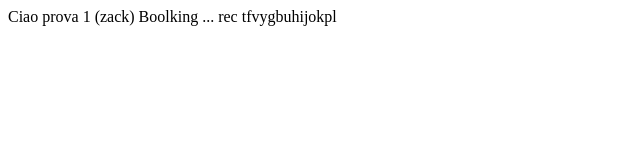
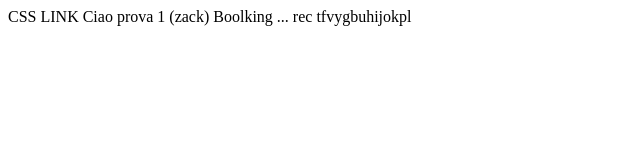
Before and after one commit to ImBlindForU/prova-projetto-brench, a plain HTML site: page index.html in a window 1280 px wide. Shown: the whole page, without its empty margins (0-640 px from the left). Drawn offline with Linux system fonts and the light colour scheme.

Commit message:
HO SCRITTO CSS

```diff
--- a/index.html
+++ b/index.html
@@ -7,6 +7,7 @@
     <title>Document</title>
 </head>
 <body>
+    CSS LINK
     Ciao prova 1 (zack)
     Boolking ...
 
```
